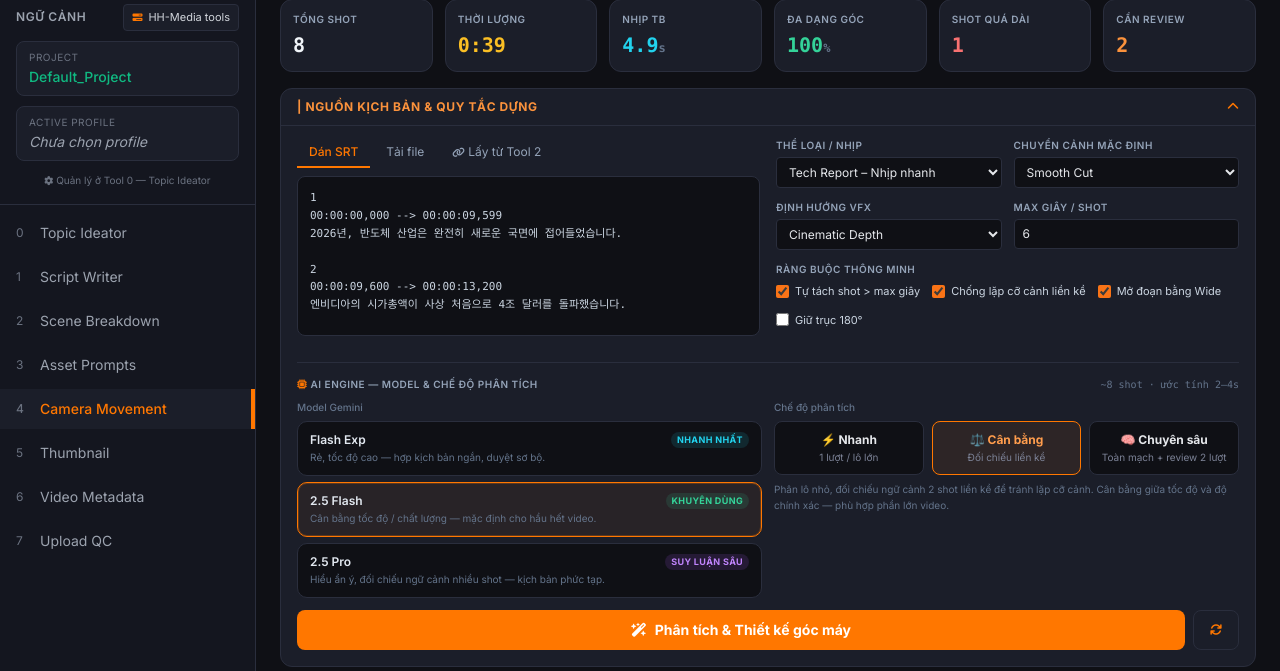
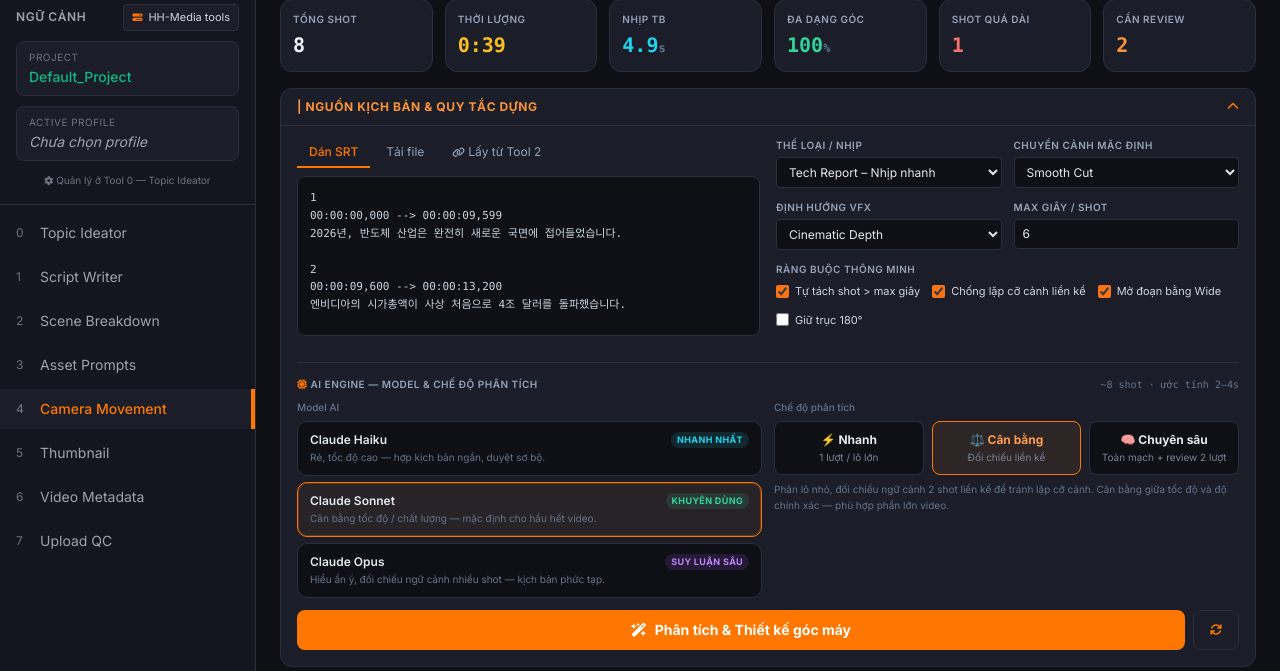
Before and after one commit to quangpx03tn-blip/BKTools, a Flask app: page /camera_movement.html in a window 1280 px wide. Shown: the part 88-759 px from the top of the page. Run offline with Flask 3, Linux system fonts and the light colour scheme; parts of the project's set-up code (start-up, migrations or seed data) failed here and were passed over; some libraries are stand-ins or nearby versions.

Commit message:
Sua loi model_not_found: handler ghi cung gemini du key chi ban Claude
Key nhom claude_discount cua ShopAIKey khong co gemini-2.5-flash, nhung
9 handler ghi cung DEFAULT_MODEL = "gemini-2.5-flash" nen bien
SHOPAIKEY_MODEL khong co tac dung -> loi 503 model_not_found.

- 9 module doi sang DEFAULT_MODEL = ai_client.SHOPAIKEY_MODEL, doi model
  mot cho la toan he thong doi theo.
- Tool 4: o chon model tren giao dien cung dang liet ke gemini-* ->
  doi sang claude-haiku / sonnet / opus cho khop nhom key.

Da test that: Tool 5 sinh 5 tieu de bang claude-sonnet-4-5 thanh cong.

Co-Authored-By: Claude Opus 5 <noreply@anthropic.com>

```diff
--- a/modules/asset_prompts.py
+++ b/modules/asset_prompts.py
@@ -4,7 +4,10 @@ import re
 from . import ai_client
 
 
-DEFAULT_MODEL = "gemini-2.5-flash"
+# Lấy theo model đang cấu hình trong ai_client (biến SHOPAIKEY_MODEL),
+# để đổi model một chỗ là toàn hệ thống đổi theo — tránh tình trạng
+# key chỉ bán Claude nhưng handler vẫn gọi gemini-2.5-flash.
+DEFAULT_MODEL = ai_client.SHOPAIKEY_MODEL
 ASSET_PROMPTS_MAX_OUTPUT_TOKENS = 8192
 
 # Số asset mỗi lần gọi AI. Bản cũ gửi TẤT CẢ asset trong 1 lần gọi, nên danh
--- a/modules/assign_assets_handler.py
+++ b/modules/assign_assets_handler.py
@@ -4,7 +4,10 @@ import re
 from modules import ai_client
 
 
-DEFAULT_MODEL = "gemini-2.5-flash"
+# Lấy theo model đang cấu hình trong ai_client (biến SHOPAIKEY_MODEL),
+# để đổi model một chỗ là toàn hệ thống đổi theo — tránh tình trạng
+# key chỉ bán Claude nhưng handler vẫn gọi gemini-2.5-flash.
+DEFAULT_MODEL = ai_client.SHOPAIKEY_MODEL
 ASSIGN_MAX_OUTPUT_TOKENS = 8192
 
 # Số scene mỗi lần gọi AI. Nhỏ để JSON không bao giờ bị cắt giữa chừng.
--- a/modules/camera_handler.py
+++ b/modules/camera_handler.py
@@ -24,7 +24,10 @@ import re
 from . import ai_client
 
 
-DEFAULT_MODEL = "gemini-2.5-flash"
+# Lấy theo model đang cấu hình trong ai_client (biến SHOPAIKEY_MODEL),
+# để đổi model một chỗ là toàn hệ thống đổi theo — tránh tình trạng
+# key chỉ bán Claude nhưng handler vẫn gọi gemini-2.5-flash.
+DEFAULT_MODEL = ai_client.SHOPAIKEY_MODEL
 CAMERA_MAX_OUTPUT_TOKENS = 8192
 
 # Ngưỡng mặc định: một cú máy dài quá ngần này giây thì nên tách.
--- a/modules/direct_script_writer.py
+++ b/modules/direct_script_writer.py
@@ -8,7 +8,10 @@ from . import profile_manager
 
 # Tốc độ đọc voice-over trung bình (~155 từ/phút), khớp với công thức hiển thị trên giao diện
 WORDS_PER_MINUTE = 155
-DEFAULT_MODEL = "gemini-2.5-flash"
+# Lấy theo model đang cấu hình trong ai_client (biến SHOPAIKEY_MODEL),
+# để đổi model một chỗ là toàn hệ thống đổi theo — tránh tình trạng
+# key chỉ bán Claude nhưng handler vẫn gọi gemini-2.5-flash.
+DEFAULT_MODEL = ai_client.SHOPAIKEY_MODEL
 SECTION_MAX_OUTPUT_TOKENS = 8192
 
 
--- a/modules/get_prompt_image_handler.py
+++ b/modules/get_prompt_image_handler.py
@@ -109,11 +109,13 @@ class GetPromptImageHandler:
         "visually striking scene",
     )
 
-    def __init__(self, api_key=None, default_model="gemini-2.5-flash"):
+    def __init__(self, api_key=None, default_model=None):
         self.api_key = (api_key or os.getenv("GEMINI_API_KEY") or "").strip()
         if not self.api_key:
             raise ValueError("Chưa cấu hình API Key!")
-        self.default_model = default_model
+        # Theo model đang cấu hình trong ai_client, để đổi một chỗ là toàn
+        # hệ thống đổi theo (key chỉ bán Claude thì không gọi nhầm Gemini).
+        self.default_model = default_model or ai_client.SHOPAIKEY_MODEL
 
     # ------------------------------------------------------------------
     # Tiện ích
--- a/modules/get_prompt_video_handler.py
+++ b/modules/get_prompt_video_handler.py
@@ -25,7 +25,10 @@ import re
 from . import ai_client
 
 
-DEFAULT_MODEL = "gemini-2.5-flash"
+# Lấy theo model đang cấu hình trong ai_client (biến SHOPAIKEY_MODEL),
+# để đổi model một chỗ là toàn hệ thống đổi theo — tránh tình trạng
+# key chỉ bán Claude nhưng handler vẫn gọi gemini-2.5-flash.
+DEFAULT_MODEL = ai_client.SHOPAIKEY_MODEL
 
 # Số scene xử lý mỗi lượt gọi AI. Để nhỏ vì mỗi scene cần AI đọc kỹ cả
 # prompt ảnh lẫn VO; lô quá lớn khiến model đọc lướt và trả về chung chung.
--- a/modules/metadata_handler.py
+++ b/modules/metadata_handler.py
@@ -3,7 +3,10 @@ import os
 from . import ai_client
 
 
-DEFAULT_MODEL = "gemini-2.5-flash"
+# Lấy theo model đang cấu hình trong ai_client (biến SHOPAIKEY_MODEL),
+# để đổi model một chỗ là toàn hệ thống đổi theo — tránh tình trạng
+# key chỉ bán Claude nhưng handler vẫn gọi gemini-2.5-flash.
+DEFAULT_MODEL = ai_client.SHOPAIKEY_MODEL
 METADATA_MAX_OUTPUT_TOKENS = 4096
 
 
--- a/modules/thumbnail_handler.py
+++ b/modules/thumbnail_handler.py
@@ -14,7 +14,10 @@ import re
 from . import ai_client
 
 
-DEFAULT_MODEL = "gemini-2.5-flash"
+# Lấy theo model đang cấu hình trong ai_client (biến SHOPAIKEY_MODEL),
+# để đổi model một chỗ là toàn hệ thống đổi theo — tránh tình trạng
+# key chỉ bán Claude nhưng handler vẫn gọi gemini-2.5-flash.
+DEFAULT_MODEL = ai_client.SHOPAIKEY_MODEL
 TITLES_MAX_OUTPUT_TOKENS = 2048
 
 LANG_NAMES = {
--- a/modules/video_metadata_handler.py
+++ b/modules/video_metadata_handler.py
@@ -4,7 +4,10 @@ import re
 from . import ai_client
 
 
-DEFAULT_MODEL = "gemini-2.5-flash"
+# Lấy theo model đang cấu hình trong ai_client (biến SHOPAIKEY_MODEL),
+# để đổi model một chỗ là toàn hệ thống đổi theo — tránh tình trạng
+# key chỉ bán Claude nhưng handler vẫn gọi gemini-2.5-flash.
+DEFAULT_MODEL = ai_client.SHOPAIKEY_MODEL
 METADATA_MAX_OUTPUT_TOKENS = 8192
 
 TONE_GUIDES = {
--- a/templates/camera_movement_v2.html
+++ b/templates/camera_movement_v2.html
@@ -279,25 +279,25 @@
                     <div class="grid grid-cols-1 md:grid-cols-2 gap-3">
                         <!-- Chọn model -->
                         <div>
-                            <div class="text-[10px] text-slate-500 mb-1.5 font-medium">Model Gemini</div>
+                            <div class="text-[10px] text-slate-500 mb-1.5 font-medium">Model AI</div>
                             <div id="modelPicker" class="space-y-1.5">
-                                <div class="model-card" data-model="gemini-2.0-flash-exp" onclick="selectModel(this)">
+                                <div class="model-card" data-model="claude-haiku-4-5-20251001" onclick="selectModel(this)">
                                     <div class="flex items-center justify-between">
-                                        <span class="text-xs font-semibold text-slate-200">Flash Exp</span>
+                                        <span class="text-xs font-semibold text-slate-200">Claude Haiku</span>
                                         <span class="model-badge badge-fast">Nhanh nhất</span>
                                     </div>
                                     <div class="text-[10px] text-slate-500 mt-0.5">Rẻ, tốc độ cao — hợp kịch bản ngắn, duyệt sơ bộ.</div>
                                 </div>
-                                <div class="model-card active" data-model="gemini-2.5-flash" onclick="selectModel(this)">
+                                <div class="model-card active" data-model="claude-sonnet-4-5" onclick="selectModel(this)">
                                     <div class="flex items-center justify-between">
-                                        <span class="text-xs font-semibold text-slate-200">2.5 Flash</span>
+                                        <span class="text-xs font-semibold text-slate-200">Claude Sonnet</span>
                                         <span class="model-badge badge-balanced">Khuyên dùng</span>
                                     </div>
                                     <div class="text-[10px] text-slate-500 mt-0.5">Cân bằng tốc độ / chất lượng — mặc định cho hầu hết video.</div>
                                 </div>
-                                <div class="model-card" data-model="gemini-2.5-pro" onclick="selectModel(this)">
+                                <div class="model-card" data-model="claude-opus-4-5" onclick="selectModel(this)">
                                     <div class="flex items-center justify-between">
-                                        <span class="text-xs font-semibold text-slate-200">2.5 Pro</span>
+                                        <span class="text-xs font-semibold text-slate-200">Claude Opus</span>
                                         <span class="model-badge badge-deep">Suy luận sâu</span>
                                     </div>
                                     <div class="text-[10px] text-slate-500 mt-0.5">Hiểu ẩn ý, đối chiếu ngữ cảnh nhiều shot — kịch bản phức tạp.</div>
@@ -824,11 +824,11 @@ function selectDepth(el) {
 }
 
 function updateEngineEstimate() {
-    const model = document.querySelector('#modelPicker .model-card.active')?.dataset.model || 'gemini-2.5-flash';
+    const model = document.querySelector('#modelPicker .model-card.active')?.dataset.model || 'claude-sonnet-4-5';
     const depth = document.querySelector('#depthPicker .depth-tab.active')?.dataset.depth || 'balanced';
     const n = SHOTS.length;
 
-    const speedFactor = { 'gemini-2.0-flash-exp': 0.6, 'gemini-2.5-flash': 1, 'gemini-2.5-pro': 2.2 }[model] || 1;
+    const speedFactor = { 'claude-haiku-4-5-20251001': 0.6, 'claude-sonnet-4-5': 1, 'claude-opus-4-5': 2.2 }[model] || 1;
     const depthFactor = { fast: 0.5, balanced: 1, deep: 2 }[depth] || 1;
     const est = Math.max(3, Math.round(n * 0.4 * speedFactor * depthFactor));
     const lo = Math.round(est * 0.8), hi = Math.round(est * 1.3);
@@ -915,7 +915,7 @@ async function runAnalysis() {
     const btn = document.getElementById('btnAnalyze');
     const icon = document.getElementById('btnAnalyzeIcon');
     const label = document.getElementById('btnAnalyzeLabel');
-    const model = document.querySelector('#modelPicker .model-card.active')?.dataset.model || 'gemini-2.5-flash';
+    const model = document.querySelector('#modelPicker .model-card.active')?.dataset.model || 'claude-sonnet-4-5';
     const depth = document.querySelector('#depthPicker .depth-tab.active')?.dataset.depth || 'balanced';
 
     // UI loading
```
